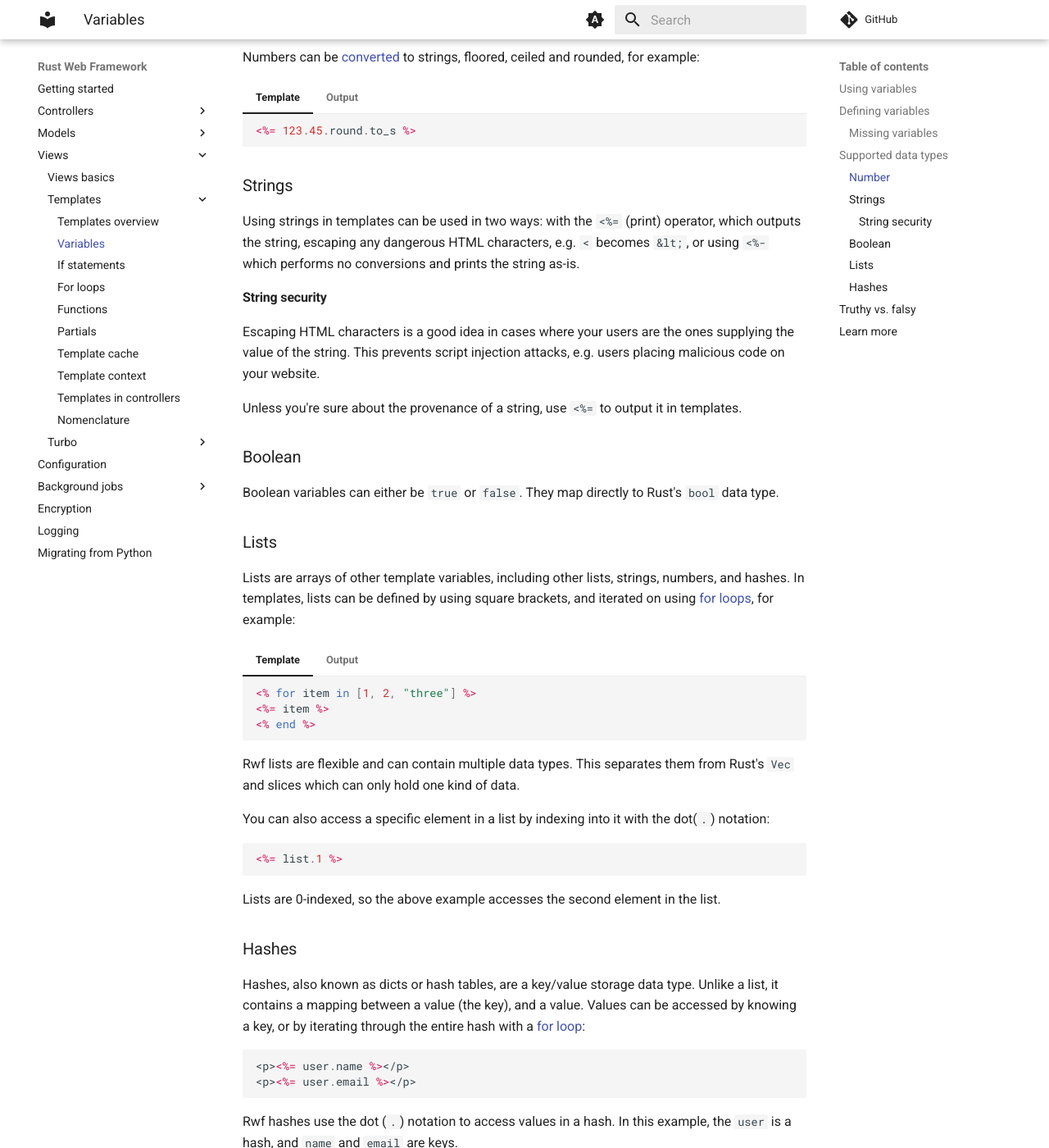
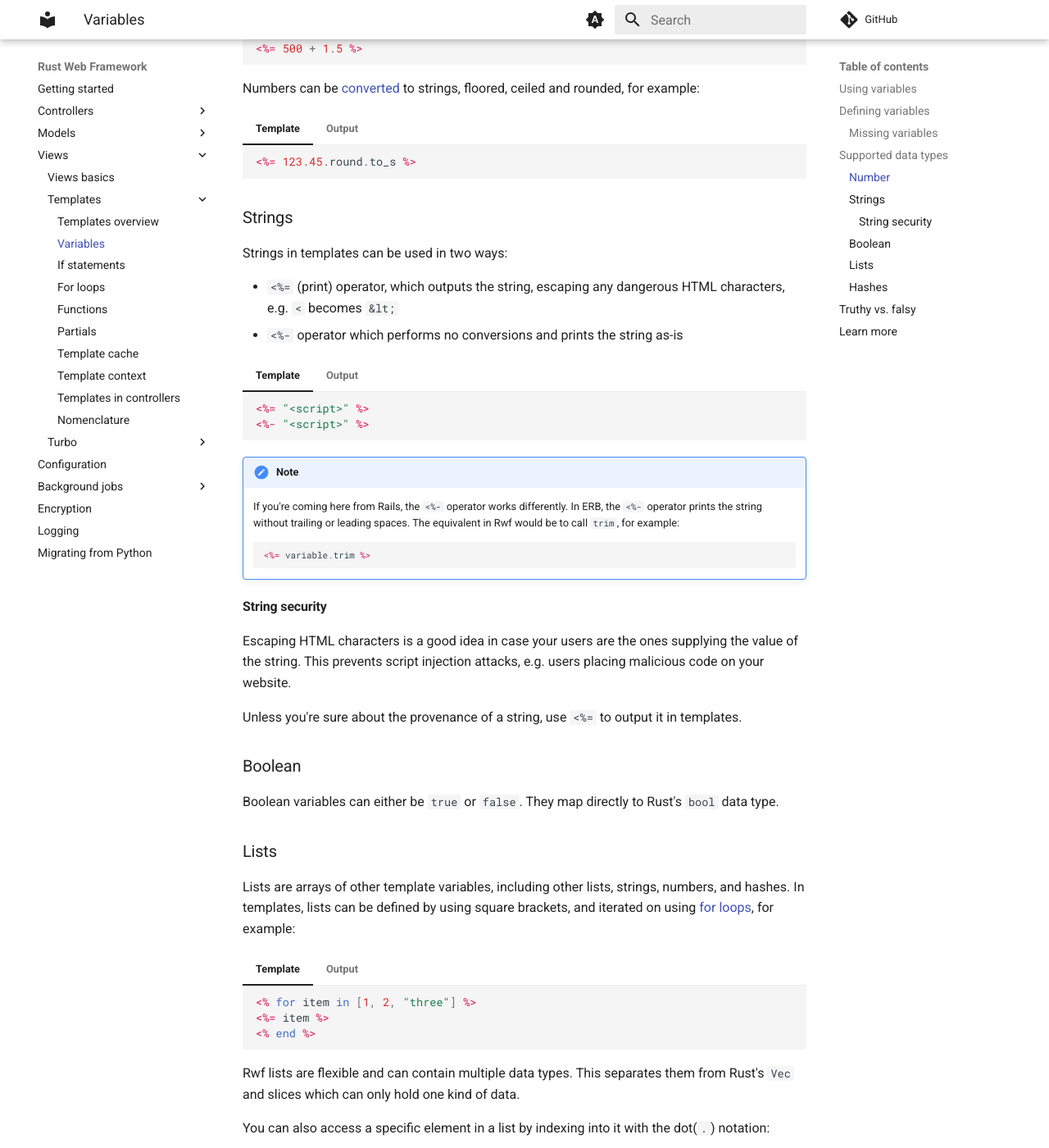
Before and after one commit to levkk/rwf, an MkDocs documentation site: the page built from docs/docs/views/templates/variables.md, in a window 1280 px wide and 1400 px high, scrolled down 1851 px. Shown: the whole window at 82% size. Built offline with MkDocs 1.6.1 and Material for MkDocs 9.7.7, drawn with Linux system fonts in a browser that asks for light colours; comment, search, counter and statistics services are not loaded; some of the changed text lies outside the part shown.

Commit message:
Add note re: <%- ERB/Rwf differences; fix some links

````diff
--- a/docs/docs/views/templates/variables.md
+++ b/docs/docs/views/templates/variables.md
@@ -1,6 +1,6 @@
 # Variables
 
-Template variables are used to substitute unique information into a reusable template. Rwf supports variables of different kinds, like strings, numbers, lists, and hashes. Complex variables like hashes can be iterated through using [for loops](../for-loops).
+Template variables are used to substitute unique information into a reusable template. Rwf supports variables of different kinds, like strings, numbers, lists, and hashes. Complex variables like hashes can be iterated through using [for loops](for-loops.md).
 
 ## Using variables
 
@@ -10,19 +10,21 @@ Using variables in your templates is typically done by "printing" them, or outpu
 <%= variable %>
 ```
 
-The `<%=` tag indicates what follows is an [expression](../nomenclature), which should be evaluated and converted to text for displaying purposes.
+The `<%=` tag indicates what follows is an [expression](nomenclature.md), which should be evaluated and converted to text for displaying purposes.
 
 The `%>` tag is not specific to printing variables, and indicates the end of a code block inside a template. What follows that tag is just regular text which has no special meaning.
 
 ## Defining variables
 
-A variable is defined when a template is rendered. Using one of many possible ways to define a [context](../context), the variable is given a value at runtime:
+A variable is defined when a template is rendered. Using one of many possible ways to define a [context](context.md), the variable is given a value at runtime:
 
 === "Rust"
     ```rust
+    let ctx = context!("variable" => "I love pancakes for dinner.");
+
     let template = Template::from_str("<%= variable %>")?;
-    let ctx = context!("variable" => "I love pancakes for dinner.");
     let string = template.render(&ctx)?;
+
     println!("{}", string);
     ```
 === "Output"
@@ -42,7 +44,7 @@ If an undefined variable is used in a template, Rwf will throw a runtime error.
 <% end %>
 ```
 
-Due to the nature of [if statements](../if-statements), if the variable is defined and evaluates to a "falsy" value, e.g. `0`, `""` (empty string), `null`, etc., the if statement will not be executed either. This is helpful for handling many similar cases without having to write complex statements.
+Due to the nature of [if statements](if-statements.md), if the variable is defined and evaluates to a "falsy" value, e.g. `0`, `""` (empty string), `null`, etc., the if statement will not be executed either. This is helpful for handling many similar cases without having to write complex statements.
 
 ## Supported data types
 
@@ -74,7 +76,7 @@ Rust's `f32` and `f64` are converted to 64-bit double precision floating point.
     501.5
     ```
 
-Numbers can be [converted](../functions) to strings, floored, ceiled and rounded, for example:
+Numbers can be [converted](functions.md) to strings, floored, ceiled and rounded, for example:
 
 === "Template"
     ```erb
@@ -87,11 +89,32 @@ Numbers can be [converted](../functions) to strings, floored, ceiled and rounded
 
 ### Strings
 
-Using strings in templates can be used in two ways: with the `<%=` (print) operator, which outputs the string, escaping any dangerous HTML characters, e.g. `<` becomes `&lt;`, or using `<%-` which performs no conversions and prints the string as-is.
+Strings in templates can be used in two ways:
+
+- `<%=` (print) operator, which outputs the string, escaping any dangerous HTML characters, e.g. `<` becomes `&lt;`
+- `<%-` operator which performs no conversions and prints the string as-is
+
+=== "Template"
+    ```erb
+    <%= "<script>" %>
+    <%- "<script>" %>
+    ```
+=== "Output"
+    ```
+    &lt;script&gt;
+    <script>
+    ```
+
+!!! note
+    If you're coming here from Rails, the `<%-` operator works differently.  In ERB, the `<%-` operator prints the string without trailing or leading spaces. The equivalent in Rwf would be to call `trim`, for example:
+
+    ```erb
+    <%= variable.trim %>
+    ```
 
 #### String security
 
-Escaping HTML characters is a good idea in cases where your users are the ones supplying the value of the string. This prevents script injection attacks, e.g. users placing malicious code on your website.
+Escaping HTML characters is a good idea in case your users are the ones supplying the value of the string. This prevents script injection attacks, e.g. users placing malicious code on your website.
 
 Unless you're sure about the provenance of a string, use `<%=` to output it in templates.
 
@@ -101,7 +124,7 @@ Boolean variables can either be `true` or `false`. They map directly to Rust's `
 
 ### Lists
 
-Lists are arrays of other template variables, including other lists, strings, numbers, and hashes. In templates, lists can be defined by using square brackets, and iterated on using [for loops](../for-loops), for example:
+Lists are arrays of other template variables, including other lists, strings, numbers, and hashes. In templates, lists can be defined by using square brackets, and iterated on using [for loops](for-loops.md), for example:
 
 === "Template"
     ```erb
@@ -128,7 +151,7 @@ Lists are 0-indexed, so the above example accesses the second element in the lis
 
 ### Hashes
 
-Hashes, also known as dicts or hash tables, are a key/value storage data type. Unlike a list, it contains a mapping between a value (the key), and a value. Values can be accessed by knowing a key, or by iterating through the entire hash with a [for loop](../for-loops):
+Hashes, also known as dicts or hash tables, are a key/value storage data type. Unlike a list, it contains a mapping between a value (the key), and a value. Values can be accessed by knowing a key, or by iterating through the entire hash with a [for loop](for-loops.md):
 
 ```erb
 <p><%= user.name %></p>
@@ -139,7 +162,7 @@ Rwf hashes use the dot (`.`) notation to access values in a hash. In this exampl
 
 ## Truthy vs. falsy
 
-Variables are often used in [if statements](../if-statements) to decide whether to execute some code or not. To make the template language less verbose, variables can be evaluated for truthiness without calling explicit functions depending on their data type.
+Variables are often used in [if statements](if-statements.md) to decide whether to execute some code or not. To make the template language less verbose, variables can be evaluated for truthiness without calling explicit functions depending on their data type.
 
 The following variables and data types evaluate to false:
 
@@ -156,7 +179,7 @@ All other variables evaluate to true.
 
 ## Learn more
 
-- [Context](../context)
-- [If statements](../if-statements)
-- [For loops](../for-loops)
-- [Functions](../functions)
+- [Context](context.md)
+- [If statements](if-statements.md)
+- [For loops](for-loops.md)
+- [Functions](functions.md)
````
